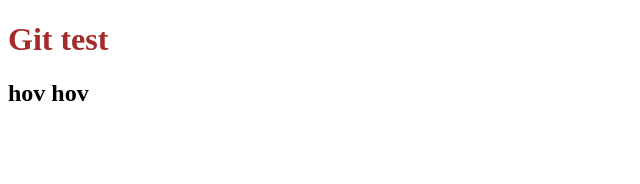
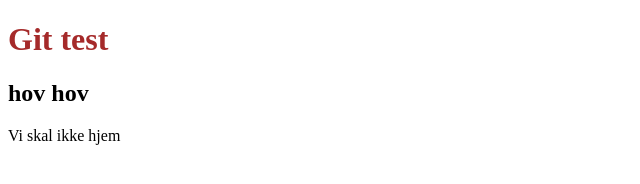
Before and after one commit to andreadamgaard/git-test, a plain HTML site: page index.html in a window 1280 px wide. Shown: the whole page, without its empty margins (0-640 px from the left). Drawn offline with Linux system fonts and the light colour scheme.

Commit message:
index rettet

```diff
--- a/index.html
+++ b/index.html
@@ -12,6 +12,7 @@
 <body>
     <h1>Git test</h1>
     <h2>hov hov</h2>
+    <p>Vi skal ikke hjem</p>
 </body>
 
 </html>
```
